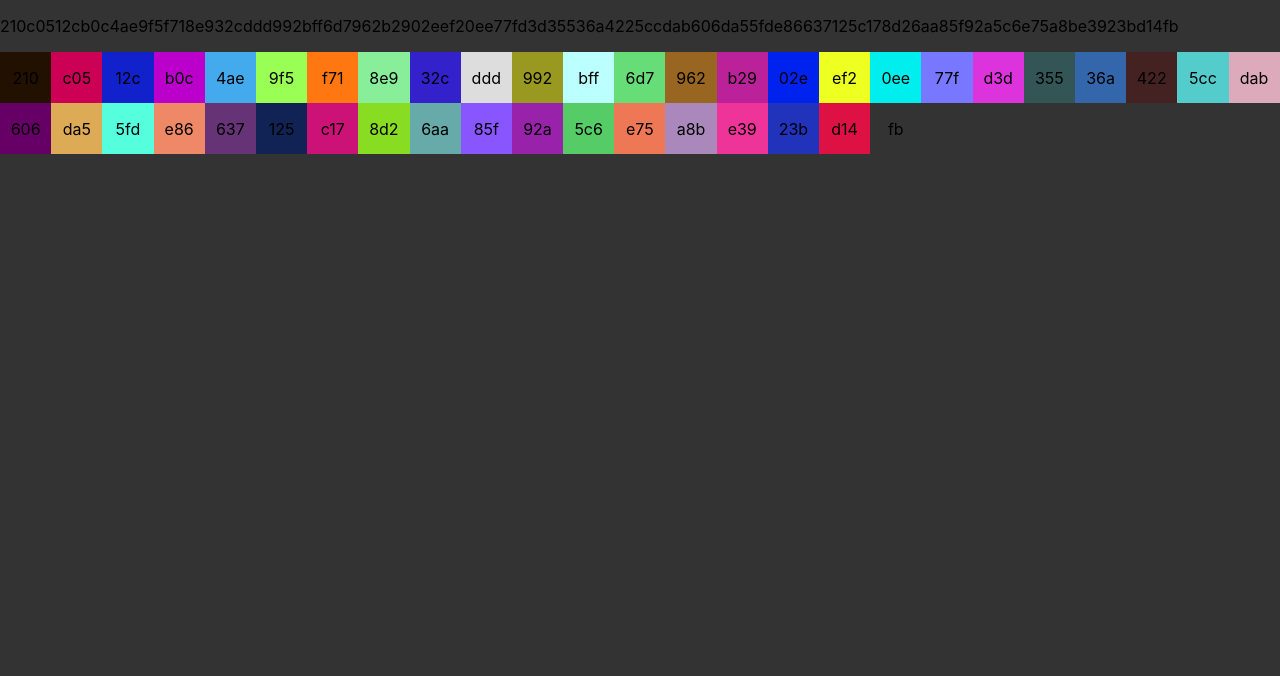
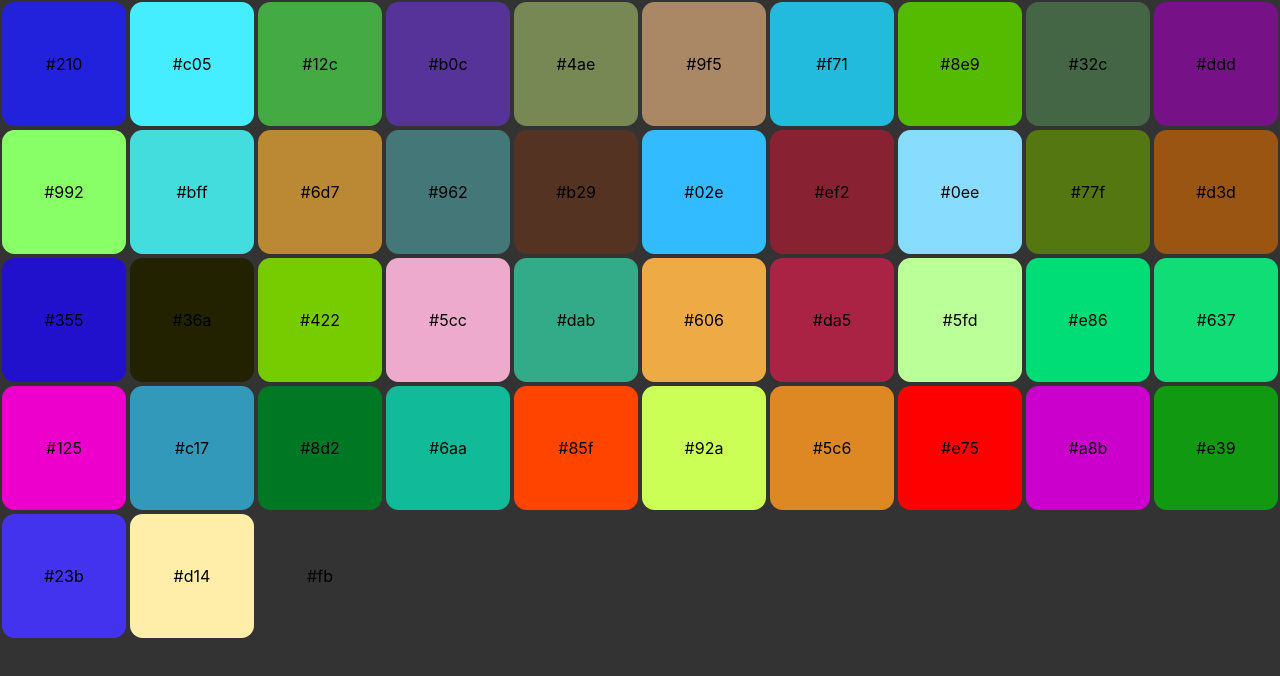
Before and after one commit to tonygustafsson/time-art, a Svelte app: page / in a window 1280 px wide. Shown: the top 676 px of the page. Built offline with nearby package versions, Linux system fonts and the light colour scheme.

Commit message:
Fix design

```diff
--- a/public/index.html
+++ b/public/index.html
@@ -1,18 +1,17 @@
 <!DOCTYPE html>
 <html lang="en">
-<head>
-	<meta charset='utf-8'>
-	<meta name='viewport' content='width=device-width,initial-scale=1'>
+  <head>
+    <meta charset="utf-8" />
+    <meta name="viewport" content="width=device-width,initial-scale=1" />
 
-	<title>Svelte app</title>
+    <title>Svelte app</title>
 
-	<link rel='icon' type='image/png' href='/favicon.png'>
-	<link rel='stylesheet' href='/global.css'>
-	<link rel='stylesheet' href='/build/bundle.css'>
+    <link rel="icon" type="image/png" href="/favicon.png" />
+    <link rel="stylesheet" href="/global.css" />
+    <link rel="stylesheet" href="/build/bundle.css" />
 
-	<script defer src='/build/bundle.js'></script>
-</head>
+    <script defer src="/build/bundle.js"></script>
+  </head>
 
-<body>
-</body>
+  <body></body>
 </html>
--- a/src/App.svelte
+++ b/src/App.svelte
@@ -1,7 +1,5 @@
 <script>
   import { onMount } from "svelte";
-
-  export let name;
 
   const convertToHex = (str) => {
     let result = "";
@@ -14,7 +12,7 @@
     return result;
   };
 
-  async function sha256(message) {
+  const sha256 = async (message) => {
     // encode as UTF-8
     const msgBuffer = new TextEncoder().encode(message);
 
@@ -29,13 +27,16 @@
       .map((b) => b.toString(16).padStart(2, "0"))
       .join("");
     return hashHex;
-  }
+  };
 
   onMount(() => {
-    const interval = setInterval(async () => {
+    const createTimeParts = async () => {
       currentTime = await sha256(`${new Date().toString()}`);
       timeParts = currentTime.match(/.{1,3}/g);
-    }, 1000);
+    };
+
+    const interval = setInterval(createTimeParts, 2500);
+    createTimeParts();
 
     return () => {
       clearInterval(interval);
@@ -46,16 +47,13 @@
   $: timeParts = [];
 </script>
 
-<main>
-  <p class="hex">{currentTime}</p>
-  <div class="grid">
-    {#each timeParts as timeFragment}
-      <div class="time-block" style="background-color: #{timeFragment}">
-        {timeFragment}
-      </div>
-    {/each}
-  </div>
-</main>
+<div class="grid">
+  {#each timeParts as timeFragment}
+    <div style="background-color: #{timeFragment}">
+      #{timeFragment}
+    </div>
+  {/each}
+</div>
 
 <style>
   .grid {
@@ -63,18 +61,14 @@
     flex-wrap: wrap;
   }
 
-  .time-block {
+  .grid > div {
     display: flex;
+    width: calc(10vw - 4px);
+    height: calc(10vw - 4px);
+    margin: 2px;
     align-items: center;
     justify-content: center;
-    transition: background-color 1000ms;
-  }
-
-  .grid > div {
-    width: 4vw;
-    height: 4vw;
-  }
-  .hex {
-    overflow-wrap: anywhere;
+    transition: background-color 500ms;
+    border-radius: 10%;
   }
 </style>
```
